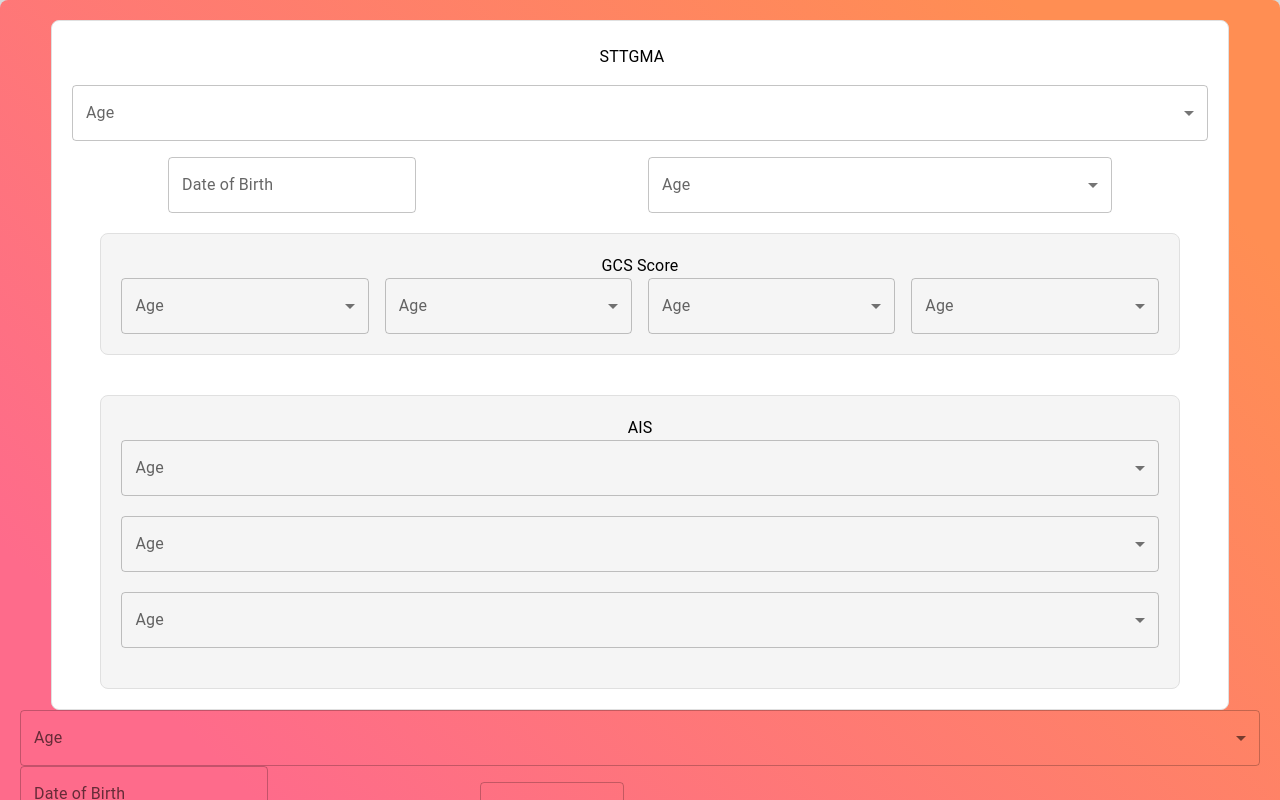
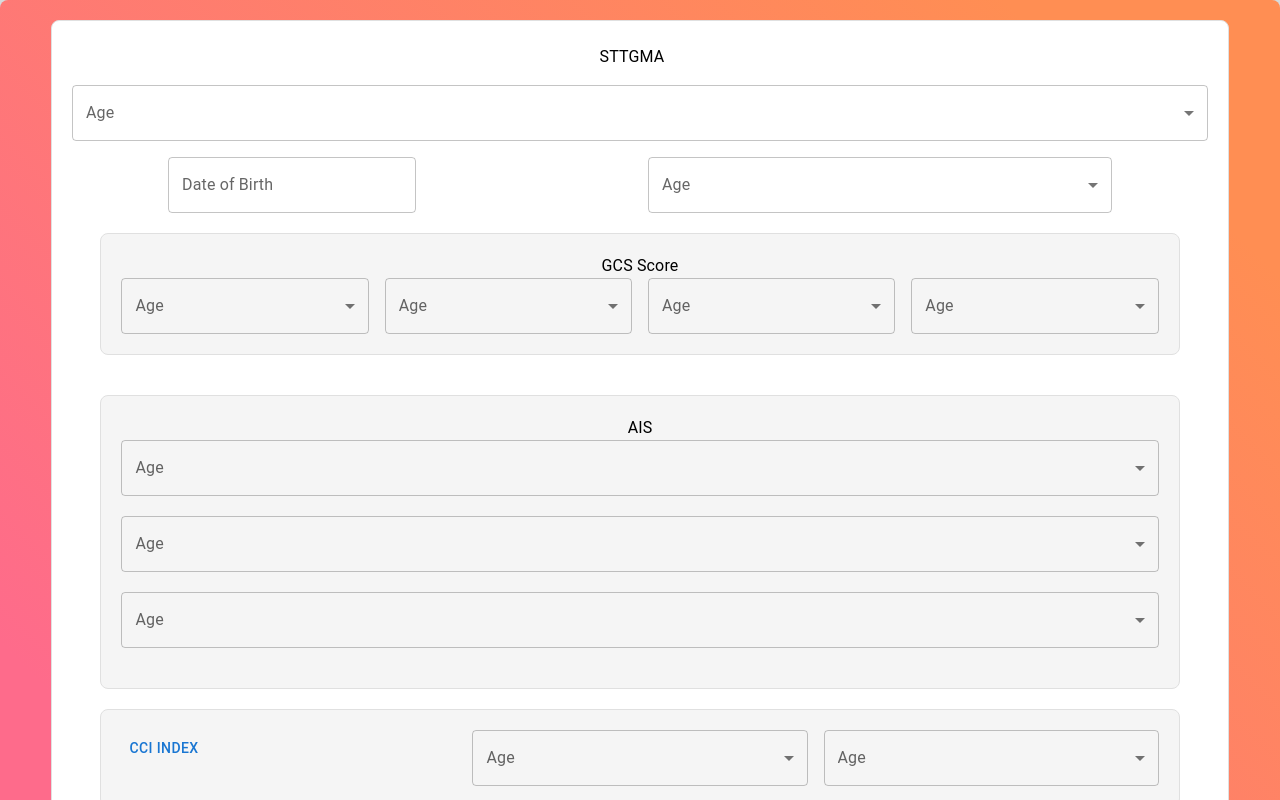
Before and after one commit to m-irfan-arshad/medtel-sttgma-ui, a Next.js app in the folder capybara/: page / in a window 1280 px wide. Shown: the top 800 px of the page. Built offline with nearby package versions, Linux system fonts and the light colour scheme.

Commit message:
more buttons

```diff
--- /dev/null
+++ b/capybara/src/app/DialogSelect.jsx
@@ -0,0 +1,53 @@
+'use client'
+
+import * as React from 'react';
+import Box from '@mui/material/Box';
+import Button from '@mui/material/Button';
+import Dialog from '@mui/material/Dialog';
+import DialogActions from '@mui/material/DialogActions';
+import DialogContent from '@mui/material/DialogContent';
+import DialogTitle from '@mui/material/DialogTitle';
+import InputLabel from '@mui/material/InputLabel';
+import OutlinedInput from '@mui/material/OutlinedInput';
+import MenuItem from '@mui/material/MenuItem';
+import FormControl from '@mui/material/FormControl';
+import Select from '@mui/material/Select';
+import MultipleSelectCheckmarks from './MultipleSelectCheckmarks';
+
+export default function DialogSelect() {
+  const [open, setOpen] = React.useState(false);
+  const [age, setAge] = React.useState('');
+
+  const handleChange = (event) => {
+    setAge(Number(event.target.value) || '');
+  };
+
+  const handleClickOpen = () => {
+    setOpen(true);
+  };
+
+  const handleClose = (event, reason) => {
+    if (reason !== 'backdropClick') {
+      setOpen(false);
+    }
+  };
+
+  return (
+    <div>
+      <Button onClick={handleClickOpen}>CCI Index</Button>
+      <Dialog disableEscapeKeyDown open={open} onClose={handleClose}>
+        <DialogTitle>Charlson Comorbidity Index Calculator</DialogTitle>
+        <DialogContent>
+          <Box component="form" sx={{ display: 'flex', flexWrap: 'wrap' }}>
+
+              <MultipleSelectCheckmarks> </MultipleSelectCheckmarks>
+          </Box>
+        </DialogContent>
+        <DialogActions>
+          <Button onClick={handleClose}>Cancel</Button>
+          <Button onClick={handleClose}>Ok</Button>
+        </DialogActions>
+      </Dialog>
+    </div>
+  );
+}
--- /dev/null
+++ b/capybara/src/app/MultipleSelectCheckmarks.jsx
@@ -0,0 +1,73 @@
+"use client"
+
+import * as React from 'react';
+import OutlinedInput from '@mui/material/OutlinedInput';
+import InputLabel from '@mui/material/InputLabel';
+import MenuItem from '@mui/material/MenuItem';
+import FormControl from '@mui/material/FormControl';
+import ListItemText from '@mui/material/ListItemText';
+import Select from '@mui/material/Select';
+import Checkbox from '@mui/material/Checkbox';
+
+const ITEM_HEIGHT = 48;
+const ITEM_PADDING_TOP = 8;
+const MenuProps = {
+  PaperProps: {
+    style: {
+      maxHeight: ITEM_HEIGHT * 4.5 + ITEM_PADDING_TOP,
+      width: 250,
+    },
+  },
+};
+
+const names = [
+  'Oliver Hansen',
+  'Van Henry',
+  'April Tucker',
+  'Ralph Hubbard',
+  'Omar Alexander',
+  'Carlos Abbott',
+  'Miriam Wagner',
+  'Bradley Wilkerson',
+  'Virginia Andrews',
+  'Kelly Snyder',
+];
+
+export default function MultipleSelectCheckmarks() {
+  const [personName, setPersonName] = React.useState([]);
+
+  const handleChange = (event) => {
+    const {
+      target: { value },
+    } = event;
+    setPersonName(
+      // On autofill we get a stringified value.
+      typeof value === 'string' ? value.split(',') : value,
+    );
+  };
+
+  return (
+    <div>
+      <FormControl sx={{ m: 1, width: 300 }}>
+        <InputLabel id="demo-multiple-checkbox-label">Tag</InputLabel>
+        <Select
+          labelId="demo-multiple-checkbox-label"
+          id="demo-multiple-checkbox"
+          multiple
+          value={personName}
+          onChange={handleChange}
+          input={<OutlinedInput label="Select Applicable Conditions" />}
+          renderValue={(selected) => selected.join(', ')}
+          MenuProps={MenuProps}
+        >
+          {names.map((name) => (
+            <MenuItem key={name} value={name}>
+              <Checkbox checked={personName.indexOf(name) > -1} />
+              <ListItemText primary={name} />
+            </MenuItem>
+          ))}
+        </Select>
+      </FormControl>
+    </div>
+  );
+}
--- a/capybara/src/app/page.js
+++ b/capybara/src/app/page.js
@@ -8,9 +8,11 @@ import React from 'react';
 import Typography from '@mui/material/Typography';
 import Box from '@mui/material/Box';
 import StyledBox from './StyledBox';
+import DialogSelect from './DialogSelect'
 
 import Card from '@mui/material/Card';
 import CardContent from '@mui/material/CardContent';
+
 
 
 
@@ -100,6 +102,29 @@ export default function Home() {
       </Grid>
       {/* CLOSE AIS Box */}
 
+      {/* CCI, AMB, COVID */}
+      <Grid container justifyContent="center" alignItems="center" sx={{ marginBottom: '20px' }}>
+      <Box sx={{ paddingTop: '20px', width: '100%'}}>
+        <StyledBox backgroundColor="#F5F5F5">
+
+        <Grid container spacing = {2} justifyContent = "center">
+              <Grid item xs={4}>
+                  <DialogSelect> </DialogSelect>
+                </Grid>
+                <Grid item xs={4}>
+                  <BasicSelect> </BasicSelect>
+                </Grid>
+                <Grid item xs={4}>
+                  <BasicSelect> </BasicSelect>
+                </Grid>
+        </Grid>
+        </StyledBox>
+      </Box>
+      </Grid>
+
+      {/* CLOSE CCI, AMB, COVID */}
+
+
 
   </StyledBox>
 
```
